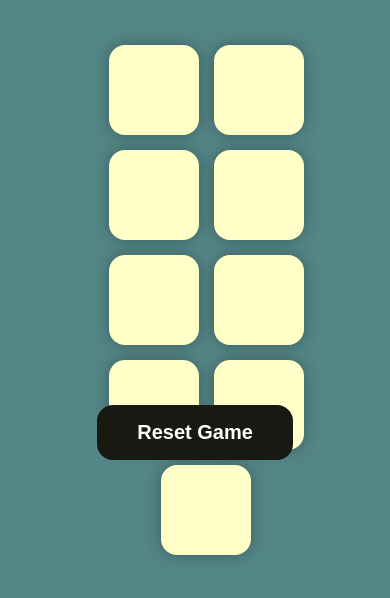
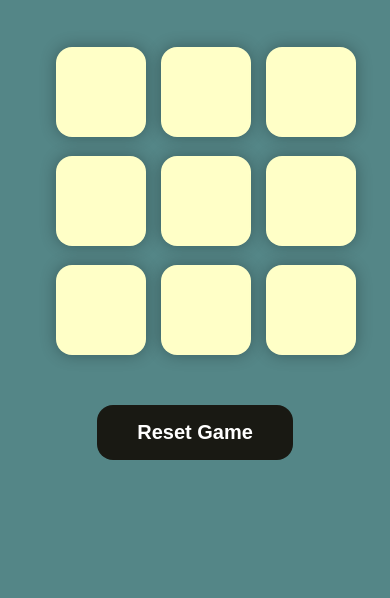
Before and after one commit to Harshal-Girase-00/Tic-Tac-Toe, a plain HTML site: page index.html in a window 390 px wide. Shown: the part 146-744 px from the top of the page. Drawn offline with Linux system fonts and the light colour scheme.

Commit message:
fix erreoe

```diff
--- a/style.css
+++ b/style.css
@@ -118,7 +118,7 @@ h1{
 
 .game {
   height: 80vmin;
-  width: 80vmi;
+  width: 80vmin;
   display: flex;
   flex-wrap: wrap;
   justify-content: center;
```
